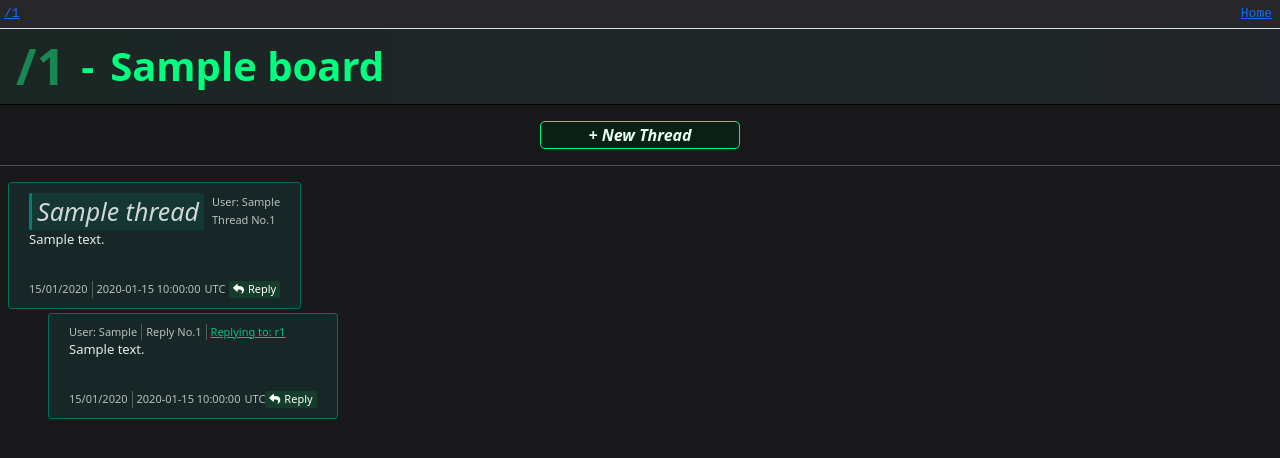
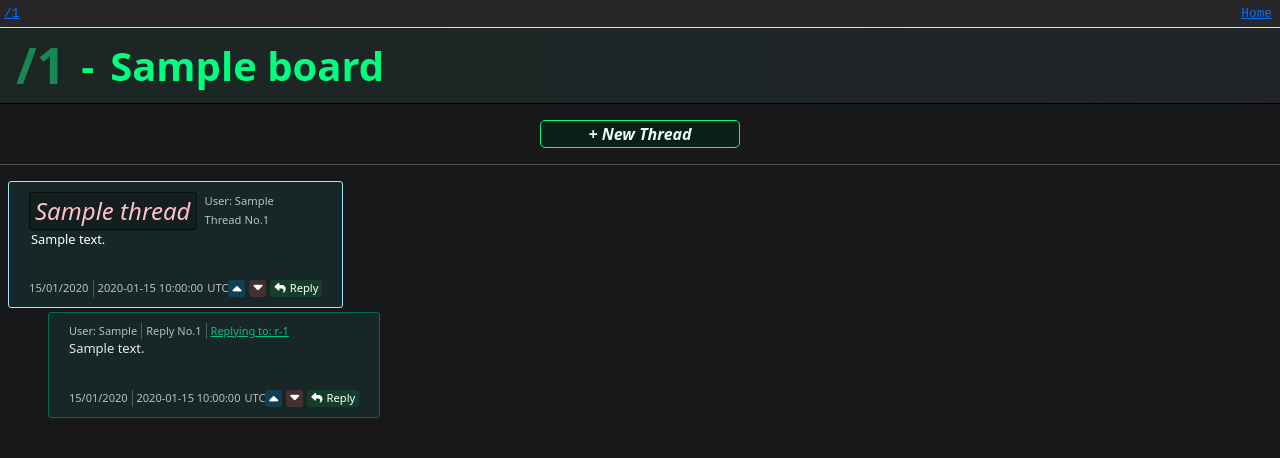
Before and after one commit to VictorClvtt/pichan_flask_imageboard, a Python web app: template templates/board.html in a window 1280 px wide. Shown: the top 458 px of the page. Run offline with Jinja, Linux system fonts and the light colour scheme; the template is opened without the code that fills it: most values are stand-ins (such as "Sample title", 1, 10 or a date in 2020); some libraries are stand-ins or nearby versions.

Commit message:
Up and down vote implemented on the board template

```diff
--- a/static/css/board.css
+++ b/static/css/board.css
@@ -70,17 +70,24 @@
 }
 
 .chan-thread-title{
-    color: rgba(255, 255, 255, 0.800);
-    background-color: rgba(0, 255, 217, 0.075);
+    color: rgb(255, 193, 203);
+    background-color: rgba(10, 10, 10, 0.3);
     padding: 0px 5px;
-    font-size: 25px;
-    border-left: #00816d 3px solid;
-    border-radius: 2px;
+    font-size: 1.5rem;
+    border-radius: 3px;
+    border: 1px rgba(0, 0, 0, 0.5) solid;
 }
 
 .chan-thread-title:hover{
     color: rgba(255, 255, 255, 0.800);
     background-color: rgba(0, 255, 217, 0.125);
     padding: 0px 5px;
-    font-size: 25px;
+    font-size: 1.5rem;
 }
+
+.chan-text-content{
+    font-size: 0.8rem;
+    min-height: 50px;
+    margin: 0;
+    padding: 0 0 0 2px;
+}
--- a/static/js/board.js
+++ b/static/js/board.js
@@ -20,7 +20,7 @@ const getFingerprint = async () => {
 };
 
 
-async function sendPostRequest() {
+async function sendPostRequest(){
     try {
         const token = await getFingerprint();
         console.log('User Token:', token);
@@ -77,9 +77,109 @@ async function sendPostRequest() {
             throw new Error(`Server error: ${response.status}`);
         }
 
+
+
+    } catch (error) {
+        console.error('Error sending POST request:', error);
+    }
+}
+
+function replyModal(id){
+    document.getElementById('thread_or_reply_id').value = id
+
+    console.log(document.getElementById('thread_or_reply_id').value)
+}
+
+async function postReply(){
+    try {
+        const token = await getFingerprint();
+        console.log('User Token:', token);
+
+        const contentInput = document.getElementById('reply_content').value;
+        const threadOrReplyIdInput = document.getElementById('thread_or_reply_id').value;
+
+        const content = contentInput ? contentInput.trim() : '';
+        const thread_or_reply_id = threadOrReplyIdInput ? threadOrReplyIdInput.trim() : '';
+
+        // Initialize variables to ensure they are available outside the conditionals
+        let thread_id = '';
+        let reply_id = '';
+
+        // Checking if it's a reply to a thread or a reply
+        if (thread_or_reply_id[0] === 't') {
+            thread_id = thread_or_reply_id.slice(1);
+            console.log('Thread ID:', thread_id);
+        } else if (thread_or_reply_id[0] === 'r') {
+            reply_id = thread_or_reply_id.slice(1);
+            console.log('Reply ID:', reply_id);
+        }
+
+        if (!content || !thread_or_reply_id) {
+            console.error('Content or thread/reply ID is missing.');
+            return;
+        }
+
+        // Clear input fields after extracting their values
+        if (contentInput) contentInput.value = '';
+
+        const currentDateTime = new Date();
+        const year = currentDateTime.getUTCFullYear();
+        const month = String(currentDateTime.getUTCMonth() + 1).padStart(2, '0');
+        const day = String(currentDateTime.getUTCDate()).padStart(2, '0');
+        const date = `${year}-${month}-${day}`;
+
+        const hours = String(currentDateTime.getUTCHours()).padStart(2, '0');
+        const minutes = String(currentDateTime.getUTCMinutes()).padStart(2, '0');
+        const seconds = String(currentDateTime.getUTCSeconds()).padStart(2, '0');
+        const time = `${hours}:${minutes}:${seconds}`;
+
+        const replyData = {
+            user_token: token,
+            content: content,
+            date: date,
+            time: time,
+            thread_id: thread_id,
+            reply_id: reply_id
+        };
+
+        console.log('Reply data:', replyData);
+
+        const response = await fetch('http://127.0.0.1:5000/reply', {
+            method: 'POST',
+            headers: {
+                'Content-Type': 'application/json',
+            },
+            body: JSON.stringify(replyData),
+        });
+
+        if (!response.ok) {
+            throw new Error(`Server error: ${response.status}`);
+        }
+
         const responseData = await response.json();
         console.log('Response from server:', responseData);
     } catch (error) {
         console.error('Error sending POST request:', error);
     }
 }
+
+function highlightPost(id) {
+    var element = document.getElementById(id.id);
+    if (element) {
+        // Store the original background color
+        var originalColor = element.style.backgroundColor;
+
+        // Add CSS transition for smooth background color change
+        element.style.transition = "background-color 0.5s ease-in-out"; // Change over 0.5 seconds
+
+        // Set the background color to a lighter shade
+        element.style.backgroundColor = '#00ffd963';
+
+        // After the animation, reset the background color to the original color
+        setTimeout(function() {
+            element.style.backgroundColor = originalColor;
+        }, 400); // Reset after 500 milliseconds (matching the animation duration)
+    } else {
+        console.log('Element not found with id:', id);
+    }
+}
--- a/templates/board.html
+++ b/templates/board.html
@@ -13,21 +13,21 @@
     <nav class="chan-nav d-flex w-100 border-bottom py-1" style="height: fit-content;">
         <ul class="d-flex gap-2 w-100 px-1 list-unstyled m-0" style="height: fit-content; width: max-content;">
             {% for board in boards %}
-                <a href="{{ url_for('Boards.Board', id=board.id) }}" title="{{ board.name }}" style="font-size: 13px; font-family: 'Courier New'; height: fit-content;">/{{ board.id }}</a>
+                <a href="{{ url_for('Boards.Board', id=board.id) }}" title="{{ board.name }}" style="font-size: 0.8rem; font-family: 'Courier New'; height: fit-content;">/{{ board.id }}</a>
             {% endfor %}
         </ul>
-        <a href="{{ url_for('Index.home') }}" class="px-2" style="font-size: 13px; font-family: 'Courier New'; height: fit-content;">Home</a>
+        <a href="{{ url_for('Index.home') }}" class="px-2" style="font-size: 0.8rem; font-family: 'Courier New'; height: fit-content;">Home</a>
     </nav>
     <main class="d-flex w-100 h-100 flex-column align-items-center">
         <div class="chan-title d-flex border-bottom border-black fw-bold align-items-center align-content-center justify-content-start gap-3 w-100 px-3 bg-dark" style="background: linear-gradient(to right, #1827209c, transparent);">
             <p class="text-success m-0">/{{ board.id }}</p>
-            <p class="m-0" style="height: fit-content; font-size: 40px;">-</p>
-            <p class="m-0" style="height: fit-content; font-size: 40px;">{{ board.name }}</p>
+            <p class="m-0" style="height: fit-content; font-size: 2.5rem;">-</p>
+            <p class="m-0" style="height: fit-content; font-size: 2.5rem;">{{ board.name }}</p>
         </div>
 
         <!-- Button trigger modal -->
         <button class="chan-button fw-bold fst-italic w-100 my-3" style="max-width: 200px;" type="button" data-bs-toggle="modal" data-bs-target="#newThread">+ New Thread</button>
-        <!-- Modal -->
+        <!-- New thread modal -->
         <div class="modal fade" id="newThread" tabindex="-1" aria-labelledby="exampleModalLabel" aria-hidden="true">
             <div class="modal-dialog" data-bs-theme="dark">
                 <div class="modal-content chan-thread-modal">
@@ -51,43 +51,69 @@
                 </div>
             </div>
         </div>
+        <!-- New reply modal -->
+        <div class="modal fade" id="newReply" tabindex="-1" aria-labelledby="exampleModalLabel" aria-hidden="true">
+            <div class="modal-dialog" data-bs-theme="dark">
+                <div class="modal-content chan-thread-modal">
+                    <div class="modal-header" style="border-color: #5e5e5e;">
+                    <h1 class="modal-title fs-5" id="exampleModalLabel">Reply data:</h1>
+                    <button type="button" class="btn-close"  data-bs-dismiss="modal" aria-label="Close"></button>
+                    </div>
+                    <div class="modal-body">
+                        <form class="d-flex flex-column gap-2" action="" method="post">
+                            <textarea class="w-100" placeholder="Content" id="reply_content"></textarea>
+                            <input type="file" name="" accept=".jpg,.png" id="" >
+
+                            <input type="hidden" id="thread_or_reply_id" value="">
+                        </form>
+                    </div>
+                    <div class="modal-footer" style="border-color: #5e5e5e;">
+                    <button type="button" class="btn btn-secondary chan-button-close w-100" style="max-width: 80px;" data-bs-dismiss="modal">Close</button>
+                    <button type="button" class="btn btn-primary chan-button w-100" style="max-width: 150px;" onclick="postReply()">Post reply</button>
+                    </div>
+                </div>
+            </div>
+        </div>
 
         <hr class="border-white w-100 my-0" style="margin-bottom: 1rem !important;">
 
         <!-- Rendering Threads and Replies -->
         <section class="d-flex flex-column align-items-start w-100 h-100 px-2 gap-3" id="threads">
 
-            {% macro count_replies(replies) %}
-                {% set count = namespace(value=0) %}
+            {% macro count_replies(replies, c=namespace(value=0)) %}
+
                 {% for reply in replies %}
-                    {% set count.value = count.value + 1 %}
+                    {% set c.value = c.value + 1 %}
                     {% if reply.reply_replies %}
-                        {% set count.value = count.value + count_replies(reply.reply_replies) | int %}
+                        {% set c.value = count_replies(reply.reply_replies, c) | int %}
                     {% endif %}
                 {% endfor %}
 
-                {{ count.value }}
+                {{ c.value }}
 
             {% endmacro %}
 
+            {% macro render_replies(replies, level, thread, count=namespace(value=0)) %}
 
 
-            {% macro render_replies(replies, level, t) %}
-
-                {% set count = namespace(value=0) %}
                 {% for reply in replies %}
 
                     {% set count.value = count.value + 1 %}
 
-                    {% if count.value < 4 %}
-                        {% if reply.reply %}
-                            <div id="r{{ reply.id }}" class="chan-thread-info d-flex flex-column" style="min-width: 250px; margin-left: {{ 20 * level }}px; width: fit-content;">
+                    {% if count.value <= 5 %}
+
+                        <div id="r{{ reply.id }}" class="chan-thread-info d-flex flex-column" style="min-width: 300px; margin-left: {{ 20 * level }}px; width: fit-content;">
                             <div class="d-flex align-items-center gap-1" style="height: fit-content !important;">
                                 <p class="m-0" style="font-size: 11px; color: rgba(255, 255, 255, 0.700);">User: {{ reply.user_token }}</p>
                                 <hr class="m-0 h-100" style="width: 1px; border-left: solid 1px;">
                                 <p class="m-0" style="font-size: 11px; color: rgba(255, 255, 255, 0.700);">Reply No.{{ reply.id }}</p>
                                 <hr class="m-0 h-100" style="width: 1px; border-left: solid 1px;">
-                                    <a href="#r{{ reply.reply.id }}" class="m-0" style="font-size: 11px; color: rgba(0, 255, 166, 0.7);">Replying to: r{{ reply.reply.id }}</a>
+                                <a
+                                    onclick="highlightPost({{ 'r' ~ (reply.reply.id | string) if reply.reply else 't' ~ (reply.thread.id | string) }})"
+                                    href="#{{ 'r' ~ (reply.reply.id | string) if reply.reply else 't' ~ (reply.thread.id | string) }}"
+                                    class="m-0" style="font-size: 11px; color: rgba(0, 255, 166, 0.7);">
+                                    Replying to: {{ 'r-' ~ (reply.reply.id | string) if reply.reply else 't-' ~ (reply.thread.id | string)}}
+                                </a>
                             </div>
 
                             <p style="font-size: 13px; color: rgba(255, 255, 255, 0.900); min-height: 35px;">{{ reply.content }}</p>
@@ -102,53 +128,32 @@
                                     <p class="m-0" style="font-size: 11px; color: rgba(255, 255, 255, 0.700);">UTC</p>
                                 </div>
 
-                                    <button class="d-flex gap-1 align-items-center text-white p-0 border-0 px-1" style="background-color: rgba(0, 255, 89, 0.1); border-radius: 3px;" onclick="replyModal('{{ reply.id }}')">
-                                        <i style="font-size: 11px;" class="fa-solid fa-reply"></i>
-                                        <p style="font-size: 11px;" class="m-0">Reply</p>
+                                <div class="d-flex justify-content-center gap-1">
+                                    <button class="d-flex p-0 border-0 bg-transparent text-white" style="height: fit-content;">
+                                        <i class="fa-solid fa-caret-up px-1" style="font-size: 0.9rem; padding-top: 0.15rem; background-color: rgba(0, 153, 255, 0.2); border-radius: 3px; height: fit-content;"></i>
                                     </button>
+                                    <button class="d-flex p-0 border-0 bg-transparent text-white" style="height: fit-content;">
+                                        <i class="fa-solid fa-caret-down px-1" style="font-size: 0.9rem; padding-bottom: 0.15rem; background-color: rgba(255, 78, 78, 0.2); border-radius: 3px; height: fit-content;"></i>
+                                    </button>
+                                    <button class="d-flex gap-1 align-items-center text-white p-0 border-0 px-1" style="background-color: rgba(0, 255, 89, 0.1); border-radius: 3px;" onclick="replyModal('r{{ reply.id }}')" type="button" data-bs-toggle="modal" data-bs-target="#newReply">
+                                        <i style="font-size: 0.7rem;" class="fa-solid fa-reply"></i>
+                                        <p style="font-size: 0.7rem;" class="m-0">Reply</p>
+                                    </button>
+                                </div>
                             </div>
 
                         </div>
-                        {% else %}
-                            <div id="r{{ reply.id }}" class="chan-thread-info d-flex flex-column" style="min-width: 250px; margin-left: {{ 20 * level }}px; width: fit-content;">
-                                <div class="d-flex align-items-center gap-1" style="height: fit-content !important;">
-                                    <p class="m-0" style="font-size: 11px; color: rgba(255, 255, 255, 0.700);">User: {{ reply.user_token }}</p>
-                                    <hr class="m-0 h-100" style="width: 1px; border-left: solid 1px;">
-                                    <p class="m-0" style="font-size: 11px; color: rgba(255, 255, 255, 0.700);">Reply No.{{ reply.id }}</p>
-                                    <hr class="m-0 h-100" style="width: 1px; border-left: solid 1px;">
-                                    <a href="#t{{ reply.thread.id }}" class="m-0" style="font-size: 11px; color: rgba(0, 255, 166, 0.7);">Replying to: t{{ reply.thread.id }}</a>
-                                </div>
 
-                                <p style="font-size: 13px; color: rgba(255, 255, 255, 0.900); min-height: 35px;">{{ reply.content }}</p>
-
-                                <div class="d-flex justify-content-between">
-                                    <div class="d-flex gap-1">
-                                        <p class="m-0" style="font-size: 11px; color: rgba(255, 255, 255, 0.700);">
-                                            {{ '%02d' | format(reply.date.day) }}/{{ '%02d' | format(reply.date.month) }}/{{ reply.date.year }}
-                                        </p>
-                                        <hr class="m-0 h-100" style="width: 1px; border-left: solid 1px;">
-                                        <p class="m-0" style="font-size: 11px; color: rgba(255, 255, 255, 0.700);">{{ reply.time }}</p>
-                                        <p class="m-0" style="font-size: 11px; color: rgba(255, 255, 255, 0.700);">UTC</p>
-                                    </div>
-
-                                    <button class="d-flex gap-1 align-items-center text-white p-0 border-0 px-1" style="background-color: rgba(0, 255, 89, 0.1); border-radius: 3px;" onclick="replyModal('{{ reply.id }}')">
-                                        <i style="font-size: 11px;" class="fa-solid fa-reply"></i>
-                                        <p style="font-size: 11px;" class="m-0">Reply</p>
-                                    </button>
-                                </div>
-
-                            </div>
-                        {% endif %}
                         <!-- Render nested replies recursively with updated level -->
                         {% if reply.reply_replies %}
 
-                            {{ render_replies(reply.reply_replies, level + 1) }}
+                            {{ render_replies(reply.reply_replies, level + 1, thread, count) }}
 
                         {% endif %}
                     {% endif %}
 
-                    {% if count.value == 4 %}
-                    <a href="{{ url_for('Threads.Thread', id=t.id) }}" style="margin-left: {{ 20 * level }}px;">See all {{ count_replies(replies) }} replies</a>
+                {% if count.value == 5 %}
+                    <a href="{{ url_for('Threads.Thread', id=thread.id) }}" style="margin-left: {{ 20 * level }}px;">See all {{ count_replies(thread.replies) }} replies</a>
                 {% endif %}
 
 
@@ -156,35 +161,44 @@
 
             {% endmacro %}
 
+
+
             <!-- Render main thread and replies -->
             {% for thread in board.threads %}
                 <div class="d-flex flex-column gap-1">
                     <!-- Thread -->
-                    <div id="t{{ thread.id }}" class="chan-thread-info" style="min-width: 250px; width: fit-content;">
+                    <div id="t{{ thread.id }}" class="chan-thread-info border-info-subtle" style="min-width: 300px; width: fit-content;">
                         <div class="d-flex gap-2">
                             <a class="chan-thread-title m-0 text-decoration-none fst-italic" href="{{ url_for('Threads.Thread', id=thread.id) }}" style="font-weight: 500;">{{ thread.title }}</a>
                             <div class="d-flex flex-column justify-content-around">
-                                <p class="m-0" style="font-size: 11px; color: rgba(255, 255, 255, 0.700);">User: {{ thread.user_token }}</p>
-                                <p class="m-0" style="font-size: 11px; color: rgba(255, 255, 255, 0.700);">Thread No.{{ thread.id }}</p>
+                                <p class="m-0" style="font-size: 0.7rem; color: rgba(255, 255, 255, 0.700);">User: {{ thread.user_token }}</p>
+                                <p class="m-0" style="font-size: 0.7rem; color: rgba(255, 255, 255, 0.700);">Thread No.{{ thread.id }}</p>
                             </div>
                         </div>
 
-                        <p style="font-size: 13px; color: rgba(255, 255, 255, 0.900); min-height: 35px;">{{ thread.content }}</p>
+                        <p class="chan-text-content">{{ thread.content }}</p>
 
                         <div class="d-flex justify-content-between">
                             <div class="d-flex gap-1">
-                                <p class="m-0" style="font-size: 11px; color: rgba(255, 255, 255, 0.700);">
+                                <p class="m-0" style="font-size: 0.7rem; color: rgba(255, 255, 255, 0.700);">
                                     {{ '%02d' | format(thread.date.day) }}/{{ '%02d' | format(thread.date.month) }}/{{ thread.date.year }}
                                 </p>
                                 <hr class="m-0 h-100" style="width: 1px; border-left: solid 1px;">
-                                <p class="m-0" style="font-size: 11px; color: rgba(255, 255, 255, 0.700);">{{ thread.time }}</p>
-                                <p class="m-0" style="font-size: 11px; color: rgba(255, 255, 255, 0.700);">UTC</p>
+                                <p class="m-0" style="font-size: 0.7rem; color: rgba(255, 255, 255, 0.700);">{{ thread.time }}</p>
+                                <p class="m-0" style="font-size: 0.7rem; color: rgba(255, 255, 255, 0.700);">UTC</p>
                             </div>
-
-                            <button class="d-flex gap-1 align-items-center text-white p-0 border-0 px-1" style="background-color: rgba(0, 255, 89, 0.1); border-radius: 3px;" onclick="replyModal('{{ thread.id }}')">
-                                <i style="font-size: 11px;" class="fa-solid fa-reply"></i>
-                                <p style="font-size: 11px;" class="m-0">Reply</p>
+                            <div class="d-flex justify-content-center gap-1">
+                                <button class="d-flex p-0 border-0 bg-transparent text-white" style="height: fit-content;">
+                                    <i class="fa-solid fa-caret-up  px-1" style="font-size: 0.9rem; padding-top: 0.15rem; background-color: rgba(0, 153, 255, 0.2); border-radius: 3px; height: fit-content;"></i>
                                 </button>
+                                <button class="d-flex p-0 border-0 bg-transparent text-white" style="height: fit-content;">
+                                <i class="fa-solid fa-caret-down px-1" style="font-size: 0.9rem; padding-bottom: 0.15rem; background-color: rgba(255, 78, 78, 0.2); border-radius: 3px; height: fit-content;"></i>
+                                </button>
+                                <button class="d-flex gap-1 align-items-center text-white p-0 border-0 px-1" style="background-color: rgba(0, 255, 89, 0.1); border-radius: 3px;" onclick="replyModal('t{{ thread.id }}')" type="button" data-bs-toggle="modal" data-bs-target="#newReply">
+                                    <i style="font-size: 0.7rem;" class="fa-solid fa-reply"></i>
+                                    <p style="font-size: 0.7rem;" class="m-0">Reply</p>
+                                </button>
+                            </div>
                         </div>
                     </div>
 
```
Also changed, not shown: data.db. Lines whose indentation alone changed are shown as unchanged.
